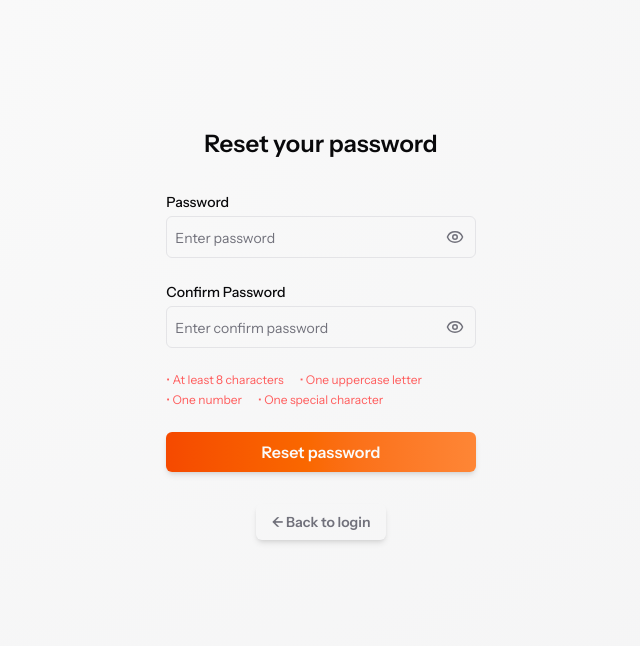
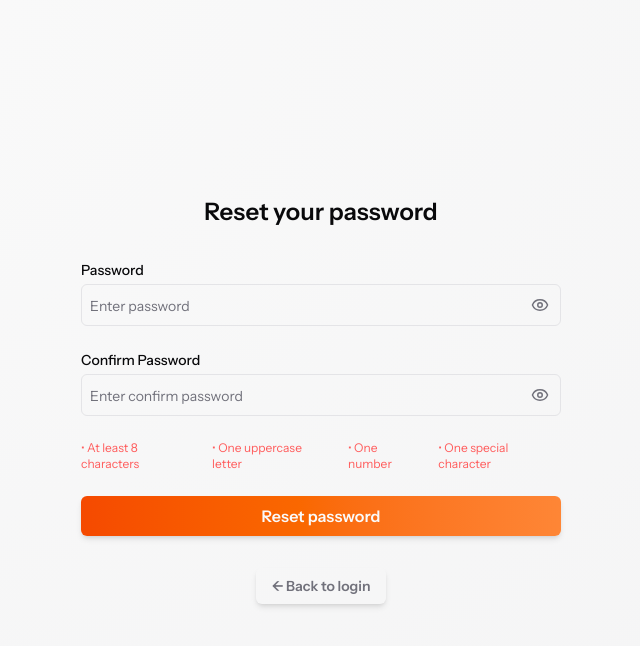
Before and after one commit to adityapai05/leetpulse, a Next.js app: page /reset-password in a window 1280 px wide. Shown: the top 646 px of the page, without its empty margins (319-959 px from the left). Built offline with nearby package versions, Linux system fonts and the light colour scheme.

Commit message:
fix:forgot & reset password UI fixed

```diff
--- a/src/app/(pages)/forgot-password/page.tsx
+++ b/src/app/(pages)/forgot-password/page.tsx
@@ -32,12 +32,17 @@ export default function ForgotPassword() {
   }
 
   return (
-    <div className="flex flex-col justify-center items-center p-32 gap-4">
-      <h2 className="text-2xl font-semibold">Forgot your password?</h2>
-      <p className="text-text_muted">
+    <div className="min-h-screen flex flex-col justify-center items-center p-16 lg:p-32 gap-4">
+      <h2 className="text-xl sm:text-2xl font-semibold text-center">
+        Forgot your password?
+      </h2>
+      <p className="text-text_muted text-center">
         A code will be sent to your email to help you reset your password
       </p>
-      <form onSubmit={handleSubmit} className="flex flex-col gap-6 p-4 w-1/3">
+      <form
+        onSubmit={handleSubmit}
+        className="flex flex-col gap-6 p-4 w-full md:w-2/3 lg:w-1/2"
+      >
         <Input
           label="Email Address or Username"
           name="emailOrUsername"
--- a/src/app/(pages)/reset-password/page.tsx
+++ b/src/app/(pages)/reset-password/page.tsx
@@ -47,9 +47,14 @@ export default function ResetPasswordClient() {
   //     return <h1>No Valid Token</h1>;
   //   }
   return (
-    <div className="flex flex-col justify-center items-center p-32 gap-4">
-      <h2 className="text-2xl font-semibold">Reset your password</h2>
-      <form onSubmit={handleSubmit} className="flex flex-col gap-6 p-4 w-1/3">
+    <div className="min-h-screen flex flex-col justify-center items-center p-8 sm:p-16 lg:p-32 gap-4">
+      <h2 className="text-2xl font-semibold text-center">
+        Reset your password
+      </h2>
+      <form
+        onSubmit={handleSubmit}
+        className="flex flex-col gap-6 p-4  w-full md:w-2/3 lg:w-1/2"
+      >
         <Input
           label="Password"
           name="password"
@@ -66,7 +71,7 @@ export default function ResetPasswordClient() {
           value={confirmPassword}
           onChange={(e) => setConfirmPassword(e.target.value)}
         />
-        <div className="flex flex-col gap-1 text-xs text-text_muted">
+        <div className="flex flex-col items-center justify-center lg:flex-row gap-4 text-xs text-text_muted">
           <div className="flex flex-row gap-4">
             <span className={pwChecks.length ? "text-success" : "text-error"}>
               • At least 8 characters
```
